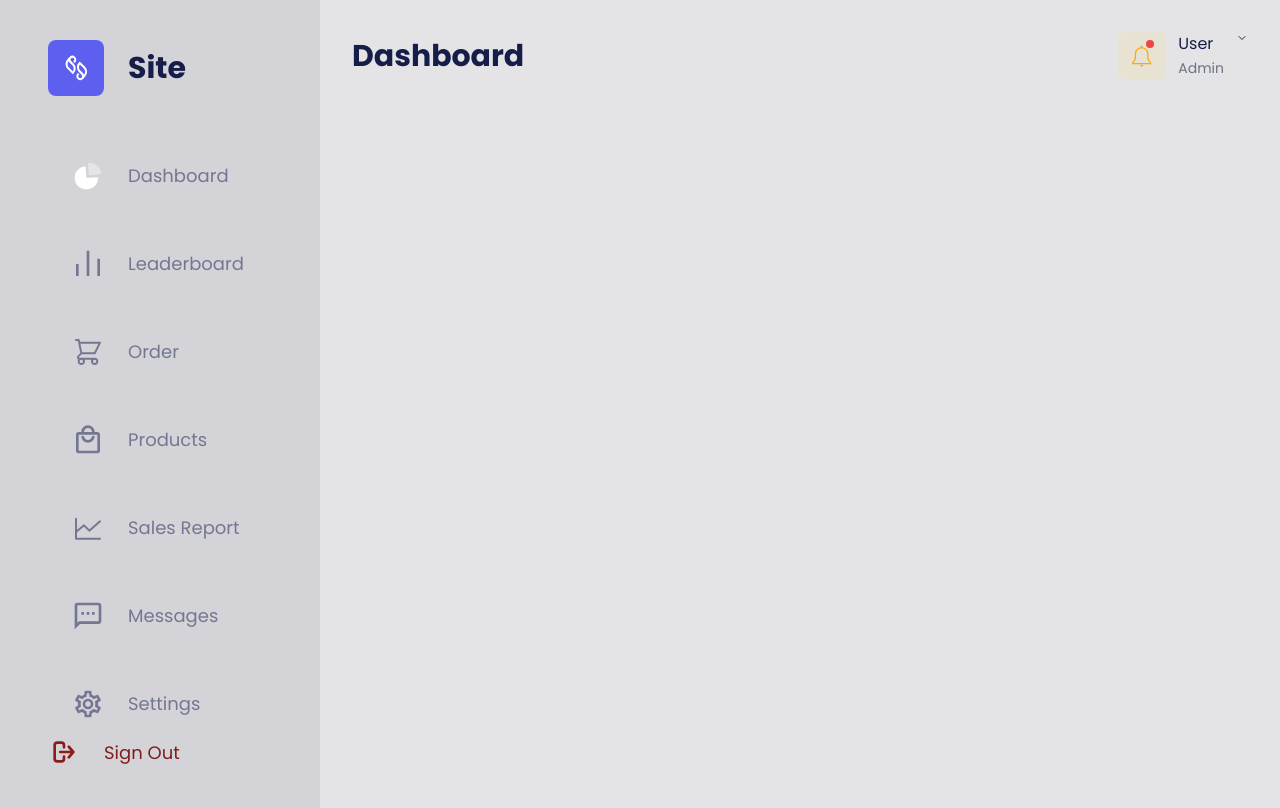
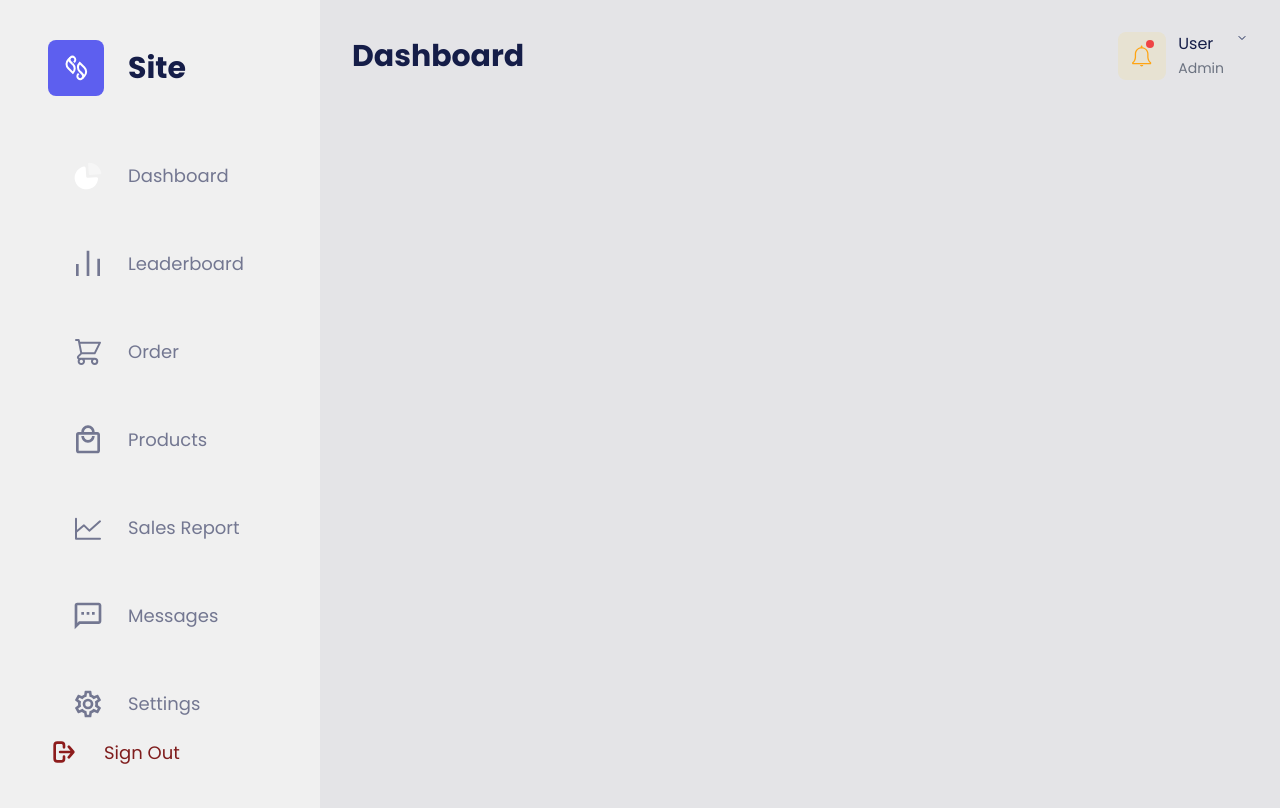
Before and after one commit to MateusJSouza/R3-dashboard, a React (Vite) app: page / in a window 1280 px wide. Built offline with nearby package versions, Linux system fonts and the light colour scheme.

Commit message:
fix: :lipstick: change background color

```diff
--- a/src/view/components/Sidebar/index.tsx
+++ b/src/view/components/Sidebar/index.tsx
@@ -12,7 +12,7 @@ import { SignoutIcon } from '../icons/SignoutIcon'
 
 export function Sidebar() {
   return (
-    <aside className="flex flex-col bg-zinc-300 px-12 py-10">
+    <aside className="bg-greys-50 flex flex-col px-12 py-10">
       <div className="mb-12 flex items-center gap-6">
         <Logo />
         <p className="text-greys-900 text-3xl font-bold leading-[150%]">Site</p>
@@ -28,7 +28,7 @@ export function Sidebar() {
         <NavItem icon={SettingsIcon} title="Settings" />
       </div>
 
-      <div className="mt-auto flex items-center gap-6">
+      <div className="mt-auto flex cursor-pointer items-center gap-6">
         <SignoutIcon />
         <p className="text-lg leading-normal text-red-900">Sign Out</p>
       </div>
```
